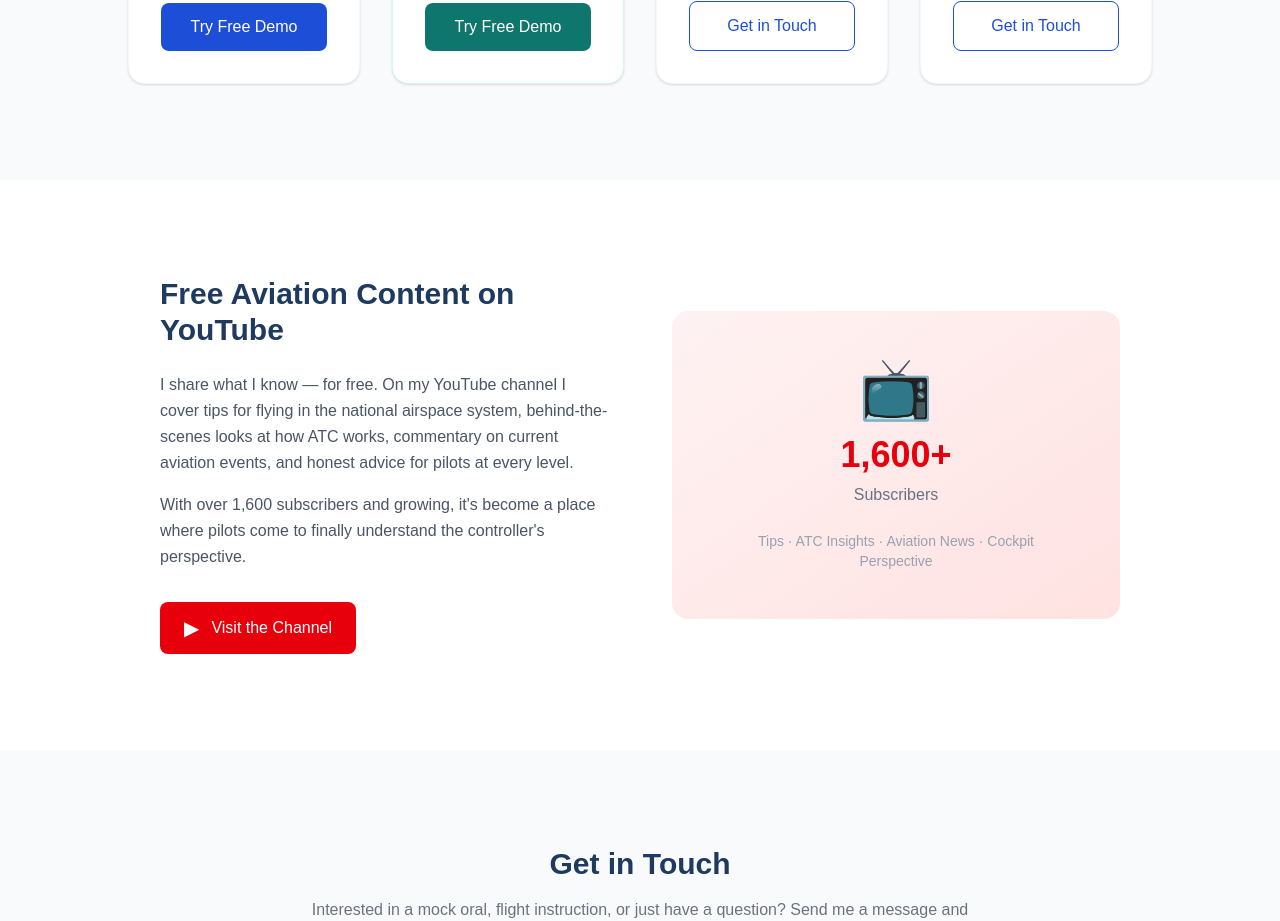
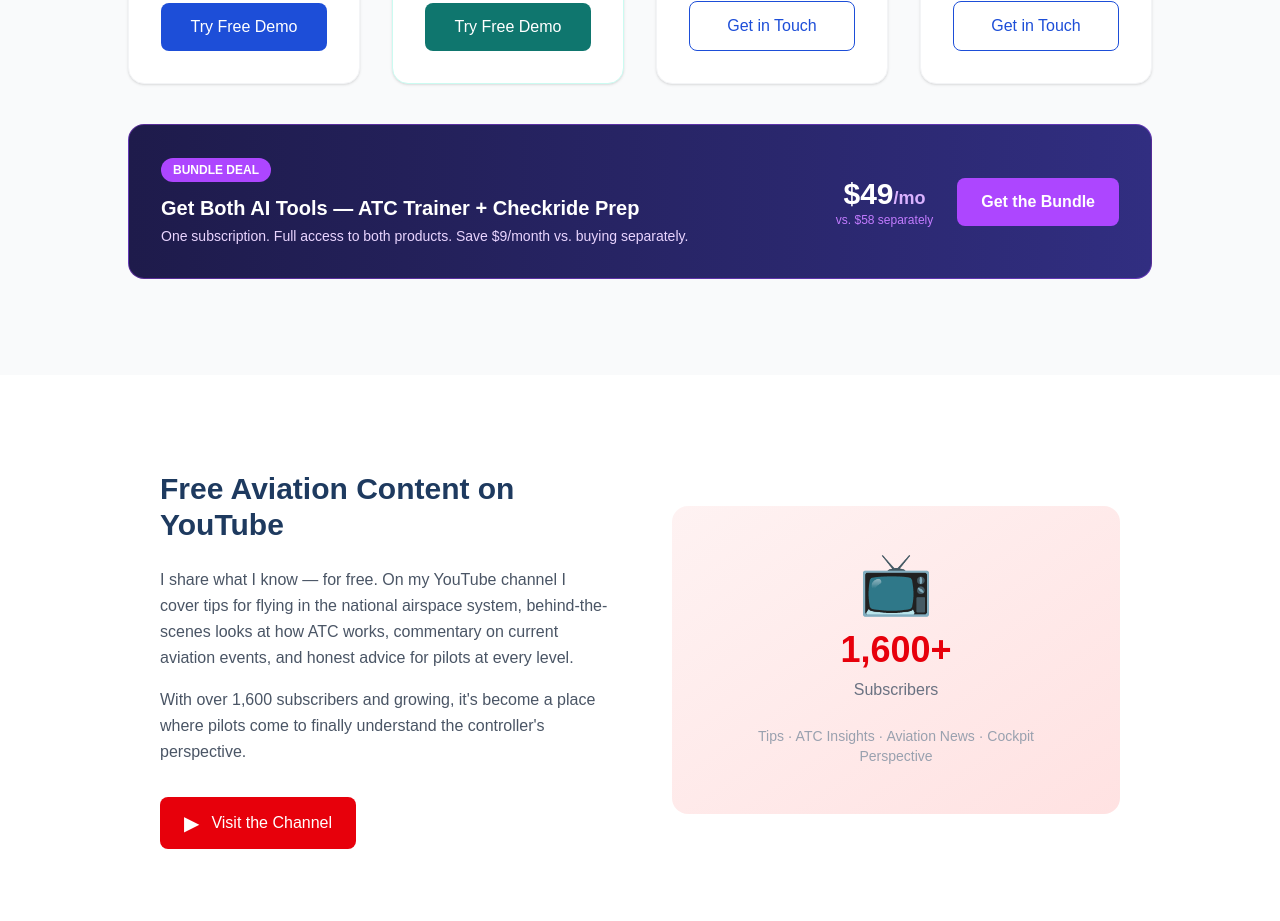
Before and after one commit to joefit21/flight-levels-site, a Next.js app: page / in a window 1280 px wide. Shown: the part 2240-3161 px from the top of the page. Built offline with nearby package versions, Linux system fonts and the light colour scheme.

Commit message:
Add bundle callout banner to services section (49/mo, both AI tools)
Co-Authored-By: Claude Sonnet 4.6 <noreply@anthropic.com>

```diff
--- a/app/page.js
+++ b/app/page.js
@@ -167,6 +167,25 @@ export default function Home() {
             </div>
 
           </div>
+
+          {/* Bundle callout */}
+          <div className="mt-10 bg-gradient-to-r from-[#1e1b4b] to-[#312e81] border border-purple-500/40 rounded-2xl px-8 py-8 flex flex-col md:flex-row items-center justify-between gap-6">
+            <div>
+              <div className="inline-block bg-purple-500 text-white text-xs font-bold px-3 py-1 rounded-full mb-3">BUNDLE DEAL</div>
+              <h3 className="text-xl font-bold text-white mb-1">Get Both AI Tools — ATC Trainer + Checkride Prep</h3>
+              <p className="text-purple-200 text-sm">One subscription. Full access to both products. Save $9/month vs. buying separately.</p>
+            </div>
+            <div className="flex items-center gap-6 flex-shrink-0">
+              <div className="text-center">
+                <div className="text-3xl font-bold text-white">$49<span className="text-lg text-purple-300">/mo</span></div>
+                <div className="text-xs text-purple-400">vs. $58 separately</div>
+              </div>
+              <a href="https://checkride.flight-levels.com/signup?bundle=1" target="_blank" className="bg-purple-500 hover:bg-purple-600 text-white px-6 py-3 rounded-lg font-semibold transition whitespace-nowrap">
+                Get the Bundle
+              </a>
+            </div>
+          </div>
+
         </div>
       </section>
 
```
